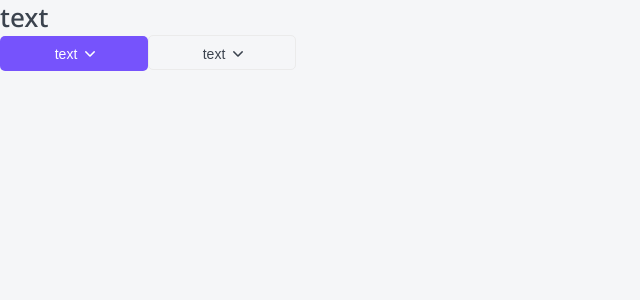
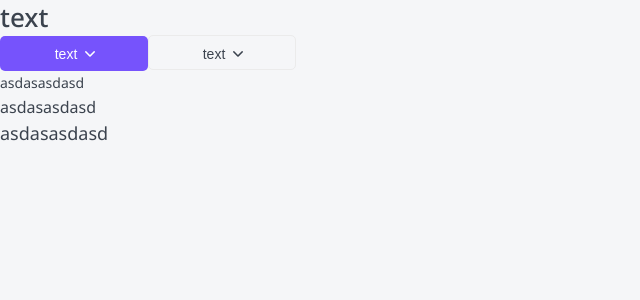
Before and after one commit to dxxbletriiiple/next_app, a Next.js app: page / in a window 1280 px wide. Shown: the top 300 px of the page, without its empty margins (0-640 px from the left). Built offline with nearby package versions, Linux system fonts and the light colour scheme.

Commit message:
add: P component

```diff
--- /dev/null
+++ b/components/P/P.module.scss
@@ -0,0 +1,16 @@
+.p {
+	margin: 0;
+}
+
+.s {
+	font-size: 14px;
+	line-height: 24px;
+}
+.m {
+	font-size: 16px;
+	line-height: 24px;
+}
+.l {
+	font-size: 18px;
+	line-height: 29px;
+}
--- /dev/null
+++ b/components/P/P.props.ts
@@ -0,0 +1,6 @@
+import { DetailedHTMLProps, HtmlHTMLAttributes, ReactNode } from 'react';
+
+export interface PProps extends DetailedHTMLProps<HtmlHTMLAttributes<HTMLParagraphElement>, HTMLParagraphElement> {
+	children: ReactNode;
+	fz?: 's' | 'm' | 'l';
+}
--- /dev/null
+++ b/components/P/P.tsx
@@ -0,0 +1,18 @@
+import cn from 'classnames';
+import { PProps } from './P.props';
+import styles from './P.module.scss';
+
+export const P = ({ children, fz = 'm', className, ...props }: PProps): JSX.Element => {
+	return (
+		<p
+			className={cn(styles.p, className, {
+				[styles.s]: fz == 's',
+				[styles.m]: fz == 'm',
+				[styles.l]: fz == 'l',
+			})}
+			{...props}
+		>
+			{children}
+		</p>
+	);
+};
--- a/components/index.ts
+++ b/components/index.ts
@@ -1,2 +1,3 @@
 export * from './Htag/Htag';
 export * from './Button/Button';
+export * from './P/P';
--- a/src/pages/index.tsx
+++ b/src/pages/index.tsx
@@ -1,5 +1,5 @@
 import Head from 'next/head';
-import { Button, Htag } from 'components';
+import { Button, Htag, P } from 'components';
 
 export default function Home(): JSX.Element {
 	return (
@@ -18,6 +18,9 @@ export default function Home(): JSX.Element {
 			<Button appearance='ghost' arrow='down'>
 				text
 			</Button>
+			<P fz='s'>asdasasdasd</P>
+			<P fz='m'>asdasasdasd</P>
+			<P fz='l'>asdasasdasd</P>
 		</>
 	);
 }
```
